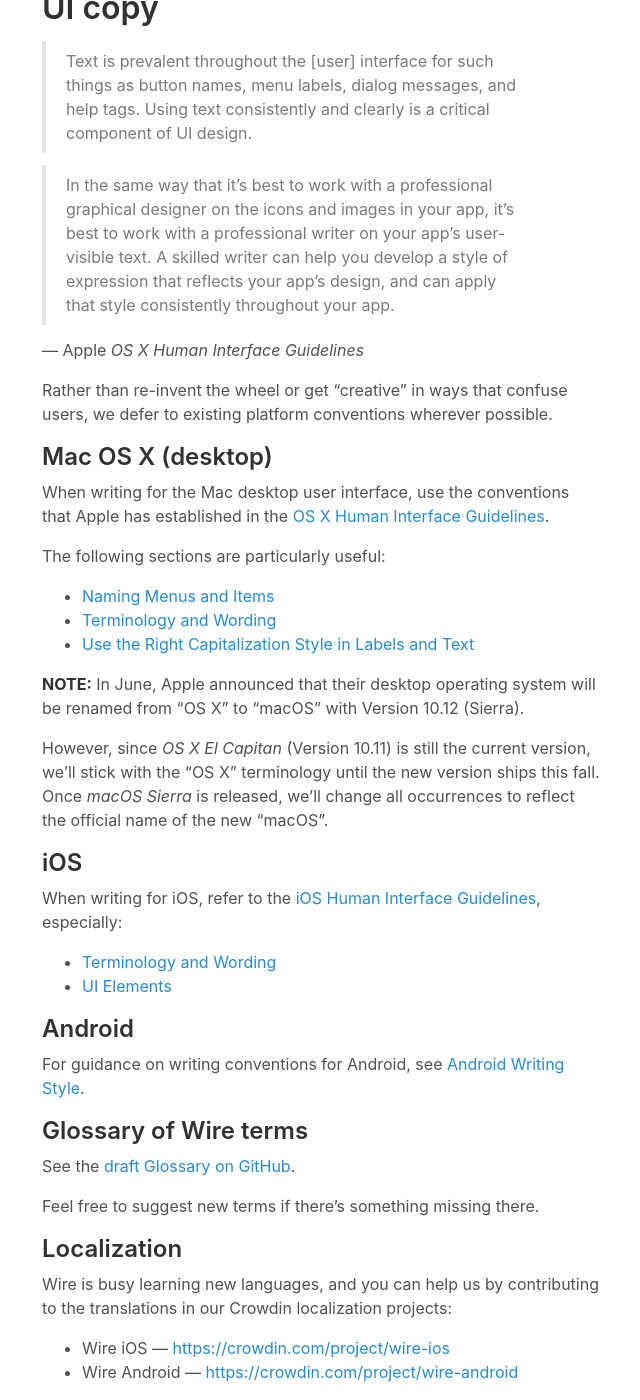
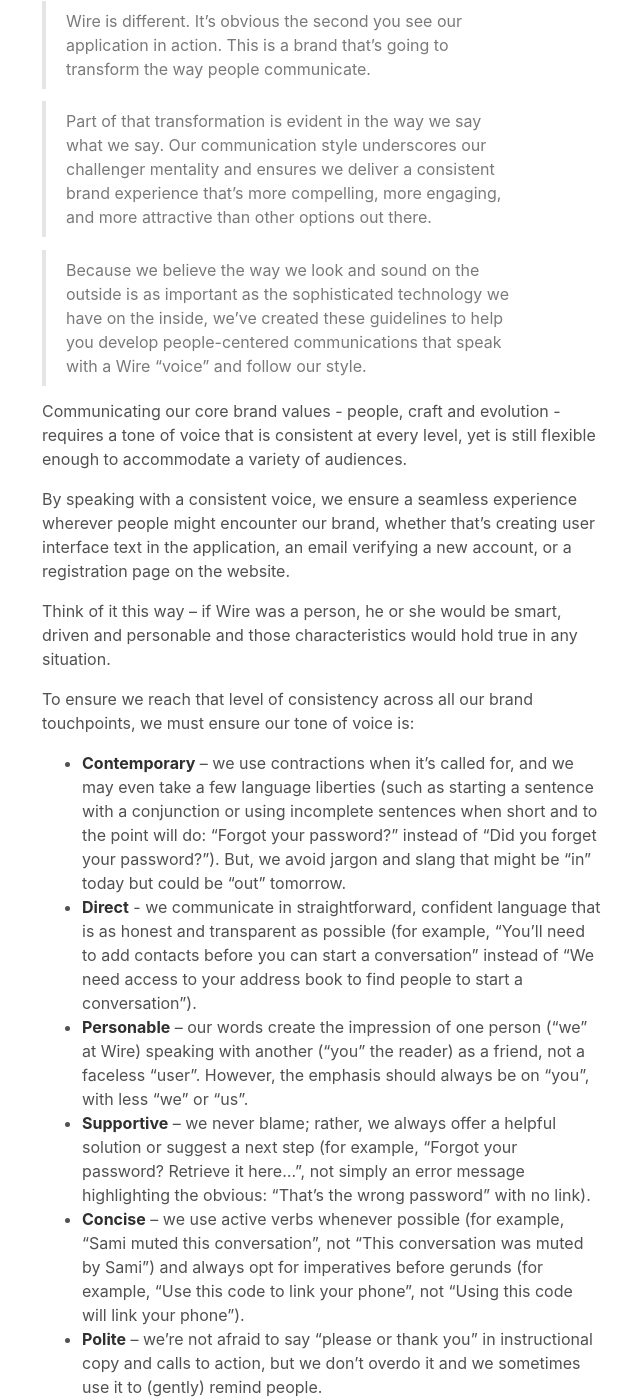
Before and after one commit to wireapp/brand, a Jekyll site: the page built from tone.md, in a window 1280 px wide and 1400 px high, scrolled down 1309 px. Shown: the whole window, without its empty margins (318-958 px from the left). Built offline with Jekyll 4.4.1, drawn with Linux system fonts in a browser that asks for light colours; some of the changed text lies outside the part shown.

Commit message:
Promote Tone of Voice & Writing Style subsections

```diff
--- a/tone.md
+++ b/tone.md
@@ -19,6 +19,7 @@
 
 ## Contents
 
+- [Tone of voice](#tone-of-voice)
 - [UI copy](#ui-copy)
     - [Mac OS X (desktop)](#mac-osx-desktop)
     - [iOS](#ios)
@@ -49,6 +48,30 @@
     - [Reference resources](#reference-resources)
 
 <!-- end toc 3 -->
+
+# Tone of voice
+
+> Wire is different. It’s obvious the second you see our application in action. This is a brand that’s going to transform the way people communicate.
+
+> Part of that transformation is evident in the way we say what we say. Our communication style underscores our challenger mentality and ensures we deliver a consistent brand experience that’s more compelling, more engaging, and more attractive than other options out there.
+
+> Because we believe the way we look and sound on the outside is as important as the sophisticated technology we have on the inside, we’ve created these guidelines to help you develop people-centered communications that speak with a Wire “voice” and follow our style.
+
+
+Communicating our core brand values - people, craft and evolution - requires a tone of voice that is consistent at every level, yet is still flexible enough to accommodate a variety of audiences.
+
+By speaking with a consistent voice, we ensure a seamless experience wherever people might encounter our brand, whether that’s creating user interface text in the application, an email verifying a new account, or a registration page on the website.
+
+Think of it this way – if Wire was a person, he or she would be smart, driven and personable and those characteristics would hold true in any situation.
+
+To ensure we reach that level of consistency across all our brand touchpoints, we must ensure our tone of voice is:
+
+* **Contemporary** – we use contractions when it’s called for, and we may even take a few language liberties (such as starting a sentence with a conjunction or using incomplete sentences when short and to the point will do: “Forgot your password?” instead of “Did you forget your password?”). But, we avoid jargon and slang that might be “in” today but could be “out” tomorrow.
+* **Direct** - we communicate in straightforward, confident language that is as honest and transparent as possible (for example, “You’ll need to add contacts before you can start a conversation” instead of “We need access to your address book to find people to start a conversation”).
+* **Personable** – our words create the impression of one person (“we” at Wire) speaking with another (“you” the reader) as a friend, not a faceless “user”. However, the emphasis should always be on “you”, with less “we” or “us”.
+* **Supportive** – we never blame; rather, we always offer a helpful solution or suggest a next step (for example, “Forgot your password? Retrieve it here…”, not simply an error message highlighting the obvious: “That’s the wrong password” with no link).
+* **Concise** – we use active verbs whenever possible (for example, “Sami muted this conversation”, not “This conversation was muted by Sami”) and always opt for imperatives before gerunds (for example, “Use this code to link your phone”, not “Using this code will link your phone”).
+* **Polite** – we’re not afraid to say “please or thank you” in instructional copy and calls to action, but we don’t overdo it and we sometimes use it to (gently) remind people.
 
 # UI copy
 
@@ -182,7 +181,8 @@
 
 As a general rule, menu commands use title case, but checkboxes and radio buttons use sentence case. See [Use the Right Capitalization Style in Labels and Text](https://developer.apple.com/library/mac/documentation/UserExperience/Conceptual/OSXHIGuidelines/TerminologyWording.html#//apple_ref/doc/uid/20000957-CH15-SW4).
 
-### Numbers
+## Numbers
+
 In the application, numerals should be used in all cases to save space:
 
 * _1 message pending_
@@ -191,12 +191,14 @@
 
 However, on the website, numbers from one to nine should be spelled out (for example, “there are three ways to download Wire.”)
 
-### Politeness
+## Politeness
+
 We try to sound courteous without being obsequious. While we are not afraid to use “please” or thank you” where applicable, we use these phrases judiciously.
 
 For example, in an initial message in the application, we may ask a user to “Enter a phone number”. If there’s a mistake and we need to generate a second message, this is the time to say: “Please enter a valid phone number”.
 
-### Punctuation
+## Punctuation
+
 * We do not use periods in most UI strings unless there are two or more sentences. (For example, “Start a conversation”). However, copy on the website should be punctuated correctly.
 * We use the serial comma (for example, “Email, phone number, and address”).
 * Avoid apostrophes, exclamation marks, ampersands, and the “+” symbol in UI copy.
@@ -204,7 +206,8 @@
 
 For complete punctuation rules, we suggest you refer to any good American style guide (_The Chicago Manual of Style_ or _The Yahoo Style Guide_).
 
-### Word choice
+## Word choice
+
 Whenever possible, cut unnecessary words. Avoid using too many qualifiers (adjectives, adverbs), modifying clauses and jargon.
 
 Be careful that you don’t bury the action of your sentence in a noun. Instead, take the action out of the noun and put it in the verb format.
```
Also changed, not shown: other parts of tone.md (+11 -37 lines).
